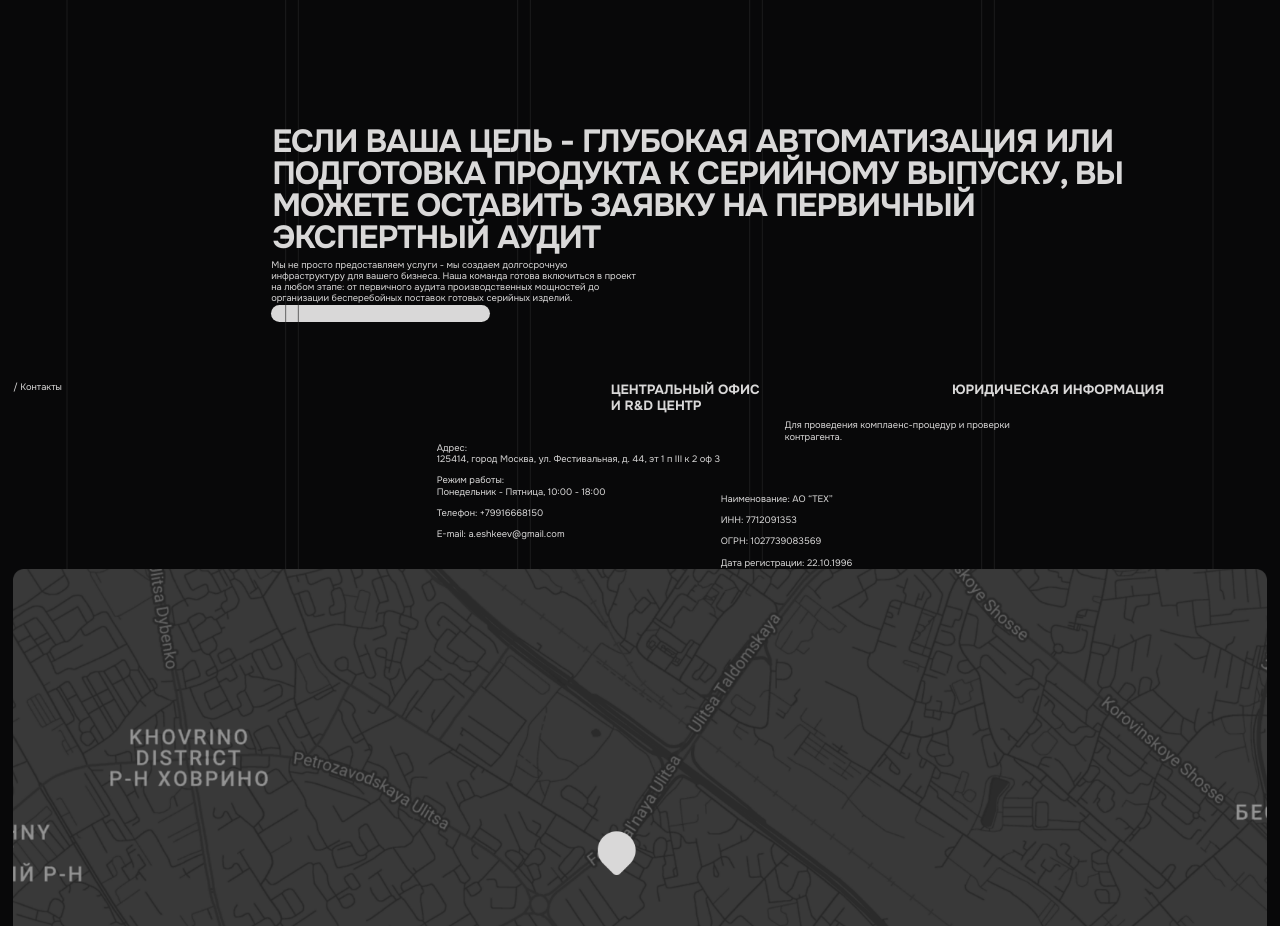
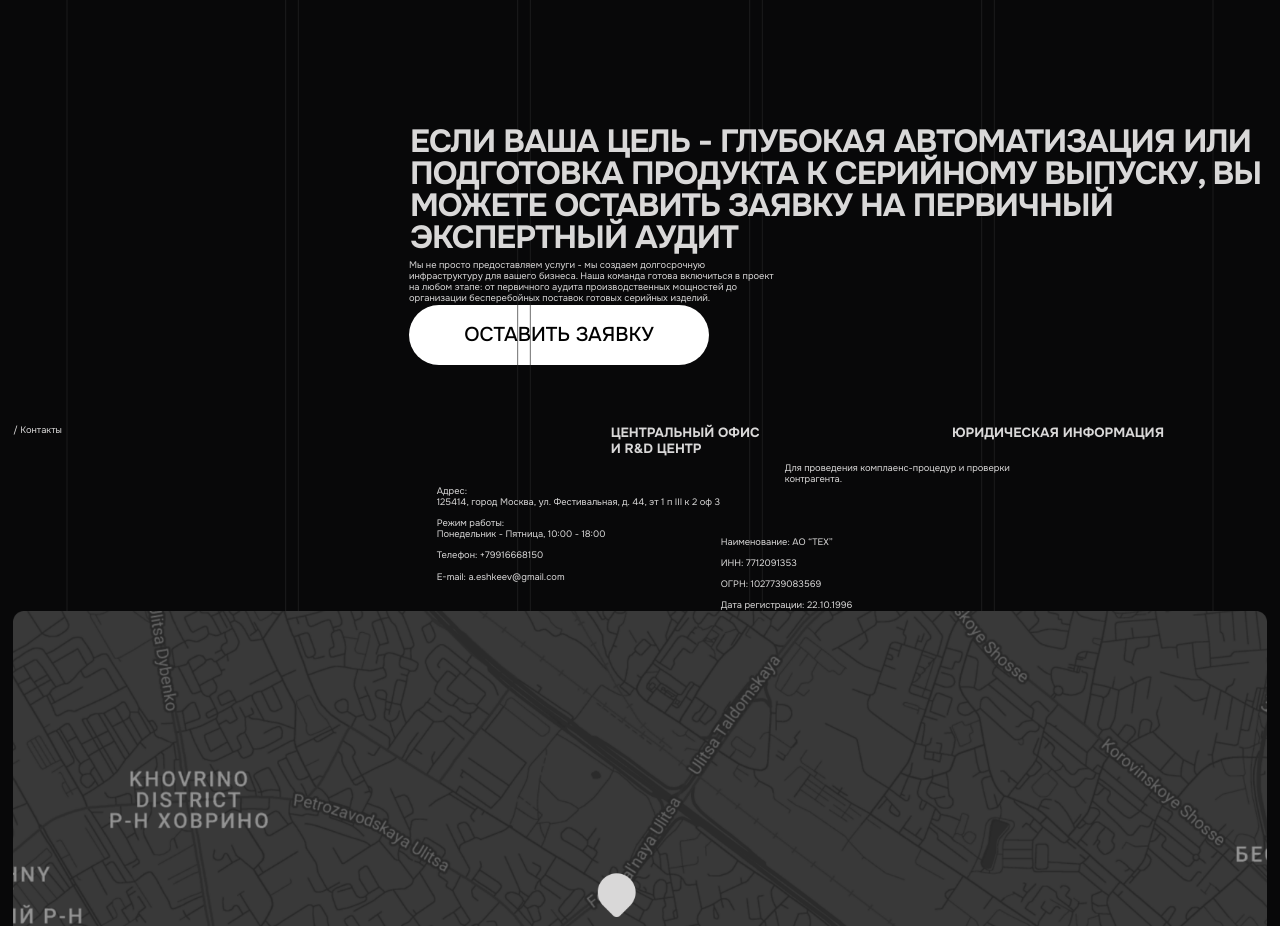
Before and after one commit to matilda081133-sketch/teh, a React (Vite) app: page /about in a window 1280 px wide. Shown: the part 4420-5346 px from the top of the page. Built offline with nearby package versions, Linux system fonts and the light colour scheme.

Commit message:
style: align top half of footer block to match contacts grid and fix invisible button text

```diff
--- a/src/components/Button.module.css
+++ b/src/components/Button.module.css
@@ -1,26 +1,27 @@
 .button2 {
   cursor: pointer;
   border: 0;
-  padding: var(--padding-01);
-  background-color: var(--Grey);
-  width: var(--width-328);
-  height: var(--height-50);
-  border-radius: var(--br-15);
+  padding: 0 40px;
+  background-color: #ffffff;
+  width: auto;
+  min-width: 300px;
+  height: 60px;
+  border-radius: 30px;
   display: flex;
   align-items: center;
   justify-content: center;
+  transition: opacity 0.3s ease;
+}
+.button2:hover {
+  opacity: 0.8;
 }
 .div {
   position: relative;
-  font-size: var(--fs-20);
+  font-size: 20px;
   line-height: 130%;
   text-transform: uppercase;
   font-weight: 500;
   font-family: var(--font-onest);
-  background:
-    rgba(0, 0, 0, 0.2), rgba(0, 0, 0, 0.2), rgba(0, 0, 0, 0.2),
-    rgba(0, 0, 0, 0.2), rgba(0, 0, 0, 0.2), rgba(0, 0, 0, 0.2), #1e1e22;
-  -webkit-background-clip: text;
-  -webkit-text-fill-color: transparent;
+  color: #000000;
   text-align: center;
 }
--- a/src/pages/About.module.css
+++ b/src/pages/About.module.css
@@ -98,9 +98,11 @@
   max-width: 100%;
 }
 .frameSection {
-  width: 89.5833vw;
-  justify-content: center;
-  padding: var(--padding-0) var(--padding-20) 60px;
+  width: 100%;
+  max-width: 1525px;
+  justify-content: flex-end;
+  padding: var(--padding-0) 0 60px;
+  margin: 0 auto;
   text-align: left;
   font-size: var(--fs-48);
   color: var(--Grey);
```
